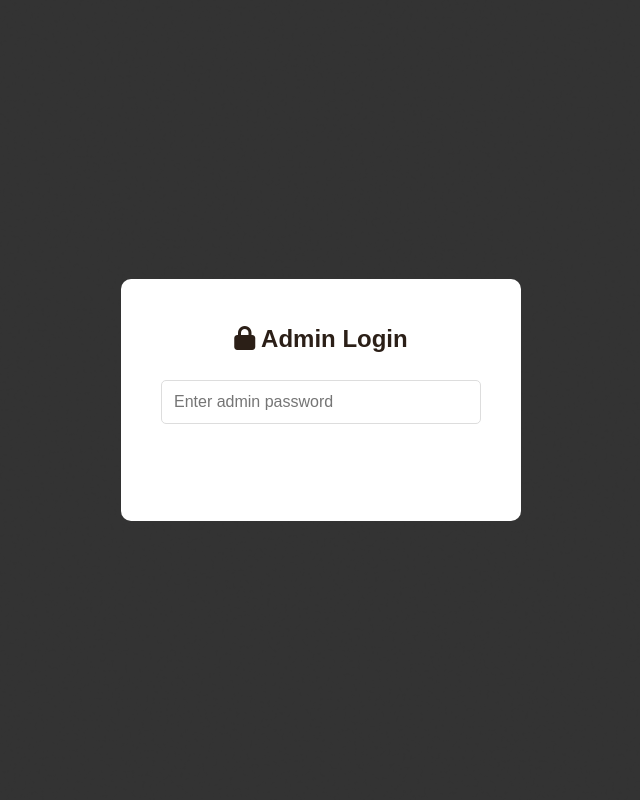
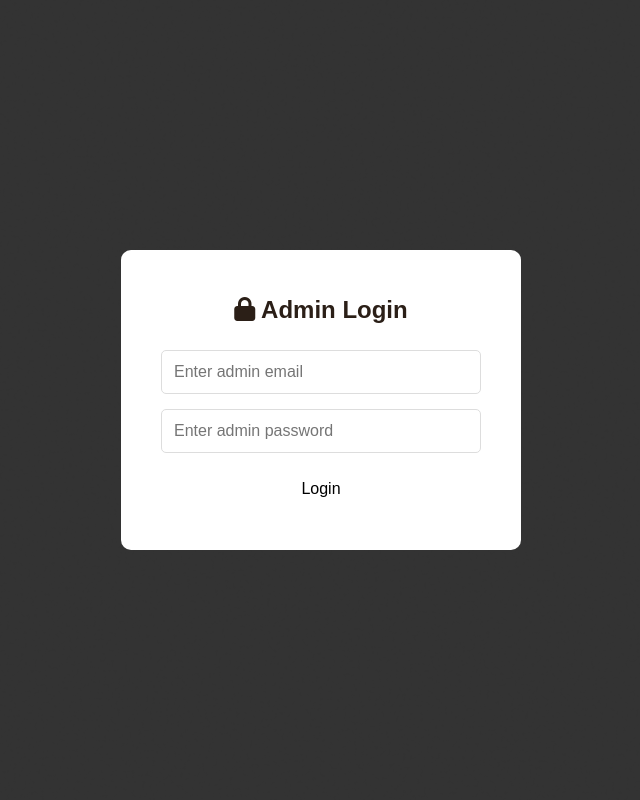
Before and after one commit to yelo29/bayani-adv, a PHP site: page /admin.html in a window 1280 px wide. Shown: the whole page, without its empty margins (319-959 px from the left). Run offline with PHP 8.4, Linux system fonts and the light colour scheme.

Commit message:
boss not yet finished

```diff
--- a/admin.html
+++ b/admin.html
@@ -265,9 +265,10 @@
   <div class="login-overlay" id="loginOverlay">
     <div class="login-box">
       <h2><i class="fas fa-lock"></i> Admin Login</h2>
+      <input type="email" id="adminEmail" placeholder="Enter admin email">
       <input type="password" id="adminPassword" placeholder="Enter admin password">
-      <button onclick="checkLogin()">Login</button>
-      <div class="login-error" id="loginError">Incorrect password</div>
+      <button onclick="handleAdminLogin()" style="color:black">Login</button>
+      <div class="login-error" id="loginError">Incorrect email or password</div>
     </div>
   </div>
 
--- a/admin.js
+++ b/admin.js
@@ -1,44 +1,88 @@
 const ADMIN_API_URL = 'admin.php';
-const ADMIN_PASSWORD = 'gawang2026'; // Change this to your desired password
 
 // Check login on page load
 document.addEventListener('DOMContentLoaded', () => {
-  // Check if already logged in
-  if (sessionStorage.getItem('adminLoggedIn') === 'true') {
-    showAdminPanel();
-  }
+  checkAdminAuth();
 
   // Allow Enter key for login
   document.getElementById('adminPassword').addEventListener('keypress', function(e) {
     if (e.key === 'Enter') {
-      checkLogin();
+      handleAdminLogin();
+    }
+  });
+
+  document.getElementById('adminEmail').addEventListener('keypress', function(e) {
+    if (e.key === 'Enter') {
+      document.getElementById('adminPassword').focus();
     }
   });
 });
 
-function checkLogin() {
+async function checkAdminAuth() {
+  try {
+    const response = await fetch(`${ADMIN_API_URL}?action=check_admin_auth`);
+    const data = await response.json();
+
+    if (data.logged_in) {
+      showAdminPanel(data.admin_email);
+    }
+  } catch (error) {
+    console.error('Auth check failed:', error);
+  }
+}
+
+async function handleAdminLogin() {
+  const email = document.getElementById('adminEmail').value;
   const password = document.getElementById('adminPassword').value;
 
-  if (password === ADMIN_PASSWORD) {
-    sessionStorage.setItem('adminLoggedIn', 'true');
-    showAdminPanel();
-  } else {
+  if (!email || !password) {
+    document.getElementById('loginError').textContent = 'Email and password are required';
     document.getElementById('loginError').classList.add('active');
     setTimeout(() => {
       document.getElementById('loginError').classList.remove('active');
     }, 2000);
+    return;
+  }
+
+  try {
+    const response = await fetch(`${ADMIN_API_URL}?action=admin_login`, {
+      method: 'POST',
+      headers: { 'Content-Type': 'application/json' },
+      body: JSON.stringify({ email, password })
+    });
+
+    const result = await response.json();
+
+    if (result.success) {
+      showAdminPanel(email);
+    } else {
+      document.getElementById('loginError').textContent = result.error;
+      document.getElementById('loginError').classList.add('active');
+      setTimeout(() => {
+        document.getElementById('loginError').classList.remove('active');
+      }, 2000);
+    }
+  } catch (error) {
+    console.error('Login error:', error);
+    document.getElementById('loginError').textContent = 'Login failed. Please try again.';
+    document.getElementById('loginError').classList.add('active');
   }
 }
 
-function showAdminPanel() {
+function showAdminPanel(email) {
   document.getElementById('loginOverlay').classList.add('hidden');
   document.getElementById('adminContent').classList.add('active');
   loadProducts();
 }
 
-function logout() {
-  sessionStorage.removeItem('adminLoggedIn');
-  location.reload();
+async function logout() {
+  try {
+    await fetch(`${ADMIN_API_URL}?action=admin_logout`);
+    location.reload();
+  } catch (error) {
+    console.error('Logout error:', error);
+    location.reload();
+  }
 }
 
 // Load all products
--- a/admin.php
+++ b/admin.php
@@ -2,9 +2,20 @@
 header('Content-Type: application/json');
 require_once 'config.php';
 
+session_start();
+
 $action = $_GET['action'] ?? '';
 
 switch($action) {
+    case 'admin_login':
+        adminLogin();
+        break;
+    case 'admin_logout':
+        adminLogout();
+        break;
+    case 'check_admin_auth':
+        checkAdminAuth();
+        break;
     case 'get_products':
         getProducts();
         break;
@@ -19,6 +30,53 @@ switch($action) {
         break;
     default:
         echo json_encode(['error' => 'Invalid action']);
+}
+
+function adminLogin() {
+    global $pdo;
+
+    if ($_SERVER['REQUEST_METHOD'] !== 'POST') {
+        echo json_encode(['error' => 'Invalid request method']);
+        return;
+    }
+
+    $data = json_decode(file_get_contents('php://input'), true);
+    $email = $data['email'] ?? '';
+    $password = $data['password'] ?? '';
+
+    if (empty($email) || empty($password)) {
+        echo json_encode(['error' => 'Email and password are required']);
+        return;
+    }
+
+    try {
+        $stmt = $pdo->prepare("SELECT id, email, password FROM admins WHERE email = :email");
+        $stmt->bindParam(':email', $email);
+        $stmt->execute();
+        $admin = $stmt->fetch();
+
+        if ($admin && $password === $admin['password']) {
+            $_SESSION['admin_id'] = $admin['id'];
+            $_SESSION['admin_email'] = $admin['email'];
+            echo json_encode(['success' => true, 'message' => 'Login successful']);
+        } else {
+            echo json_encode(['error' => 'Invalid email or password']);
+        }
+    } catch (Exception $e) {
+        echo json_encode(['error' => $e->getMessage()]);
+    }
+}
+
+function adminLogout() {
+    session_destroy();
+    echo json_encode(['success' => true, 'message' => 'Logged out successfully']);
+}
+
+function checkAdminAuth() {
+    echo json_encode([
+        'logged_in' => isset($_SESSION['admin_id']),
+        'admin_email' => $_SESSION['admin_email'] ?? null
+    ]);
 }
 
 function getProducts() {
```
Also changed, not shown: generate_hash.php (added, +8 -0 lines), uploads/products/inabel.webp (added).
